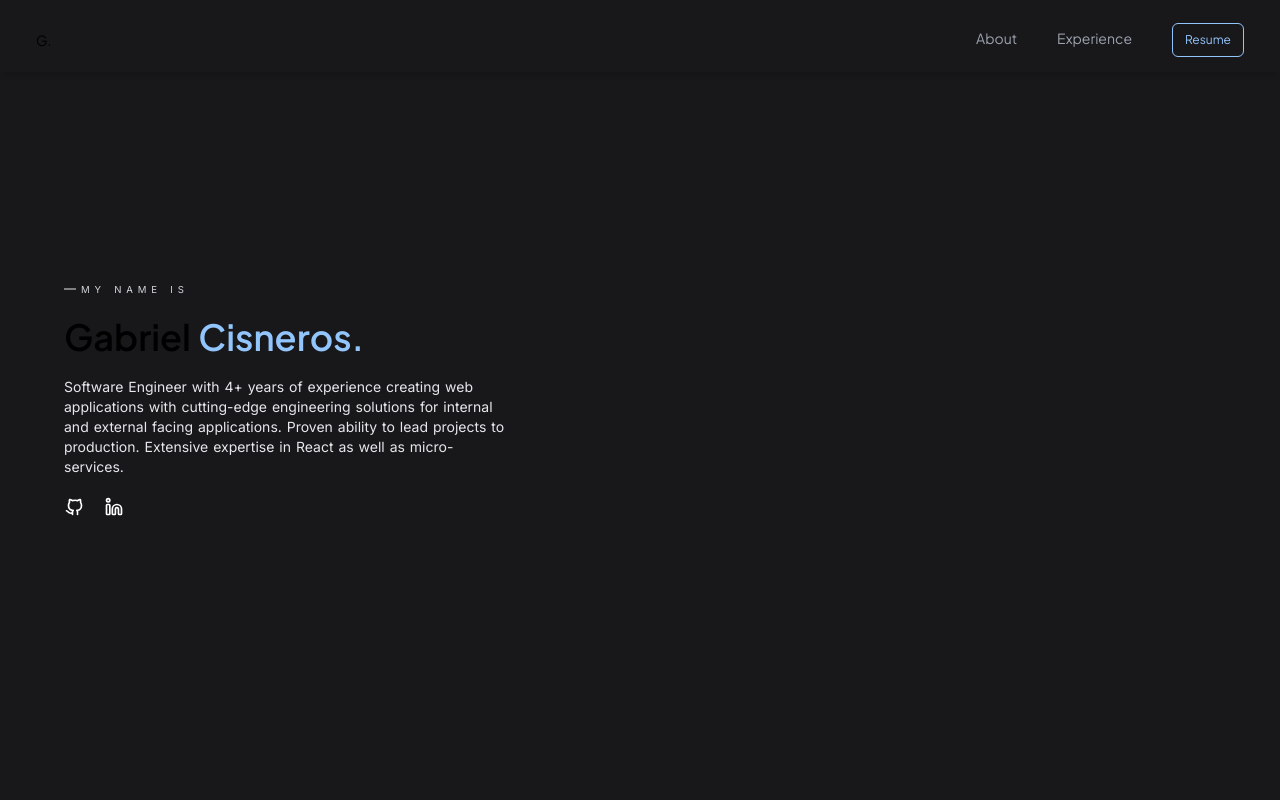
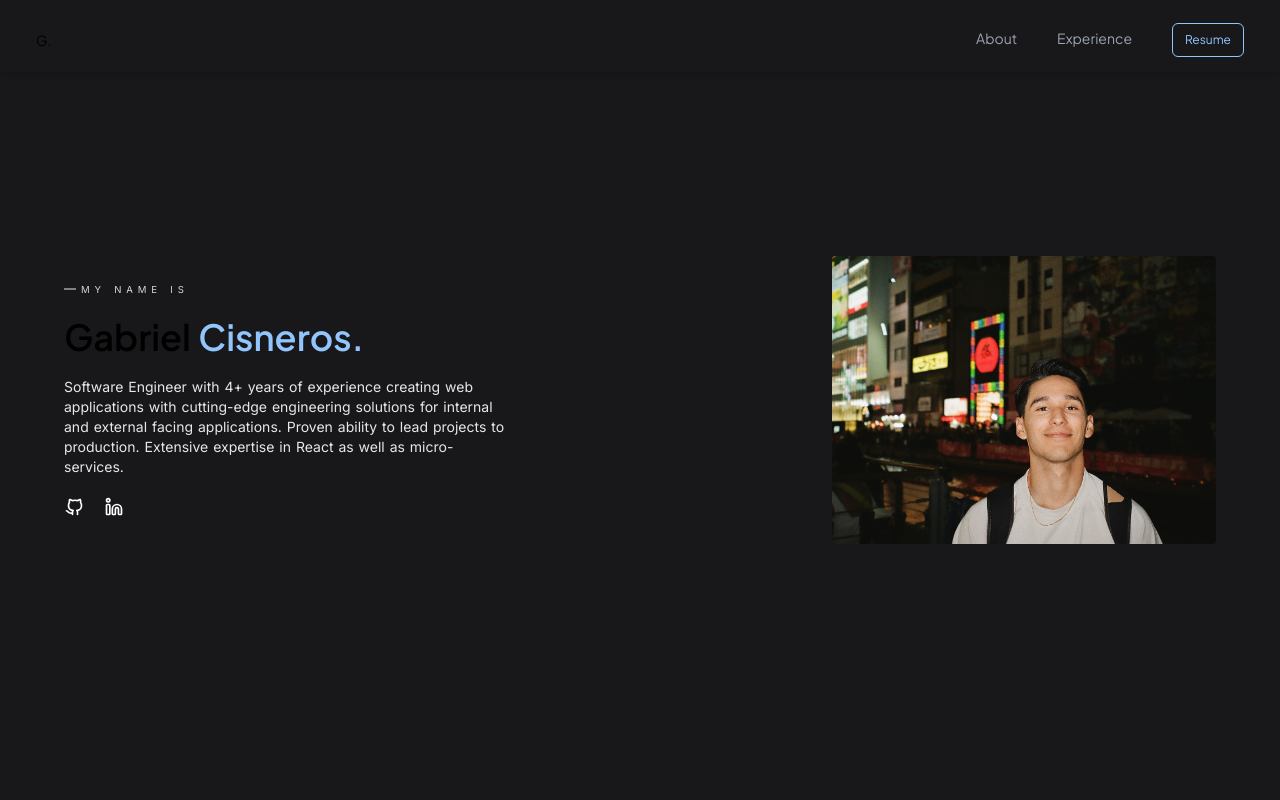
Before and after one commit to GabrielCee27/portfolio, a Next.js app: page / in a window 1280 px wide. Shown: the top 800 px of the page. Built offline with nearby package versions, Linux system fonts and the light colour scheme.

Commit message:
add profile image

```diff
--- a/src/components/Hero.tsx
+++ b/src/components/Hero.tsx
@@ -1,11 +1,18 @@
 import { Inter } from "next/font/google";
 import NextImage from "next/image";
+import Avatar from "./public/images/avatar.png";
 import Title from "./Text/Title";
 import ExternalIconLinks from "./ExternalIconLinks";
 
 const inter = Inter({ subsets: ["latin"] });
 
 const Hero = () => {
+
+  const avatarCard = (
+    <div className="flex items-end h-72 w-72 md:w-96 relative">
+      <NextImage src="/images/profile_image.jpeg" alt="avatar" loading="eager" fill={true} style={{ objectFit: "cover" }} className="rounded" />
+    </div>
+  );
 
   return (
     <section
@@ -18,15 +25,17 @@ const Hero = () => {
             Gabriel <span className="text-blue-300">Cisneros.</span>
           </Title>
           <p className={`${inter.className} text-sm text-gray-200`}>
-          Software Engineer with 4+ years of experience creating web applications with cutting-edge engineering solutions for internal and external facing applications.
-           Proven ability to lead  projects to production. Extensive expertise in React as well as micro-services.
+            Software Engineer with 4+ years of experience creating web applications with cutting-edge engineering solutions for internal and external facing applications.
+            Proven ability to lead  projects to production. Extensive expertise in React as well as micro-services.
           </p>
           <div className="flex flex-row gap-5">
             <ExternalIconLinks />
           </div>
         </div>
+        <div className="hidden md:block">{avatarCard}</div>
       </div>
-    </section>
+      <div className="block md:hidden">{avatarCard}</div>
+    </section >
   );
 };
 
```
Also changed, not shown: public/images/profile_image.jpeg (added).
